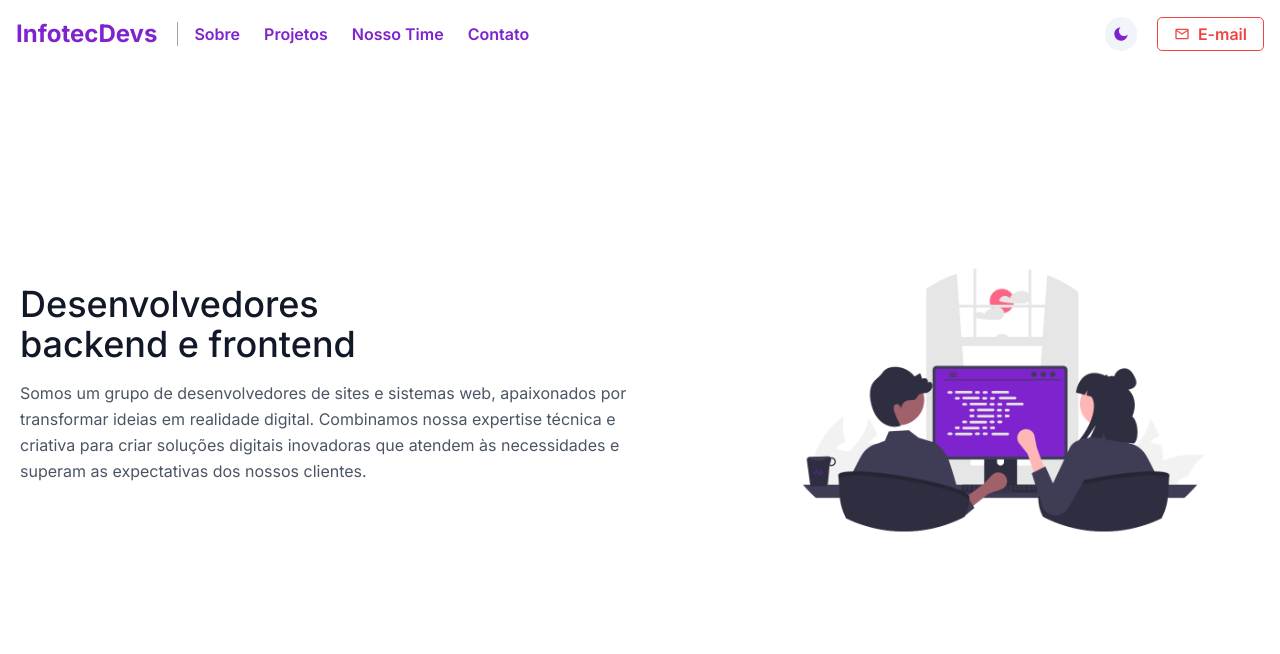
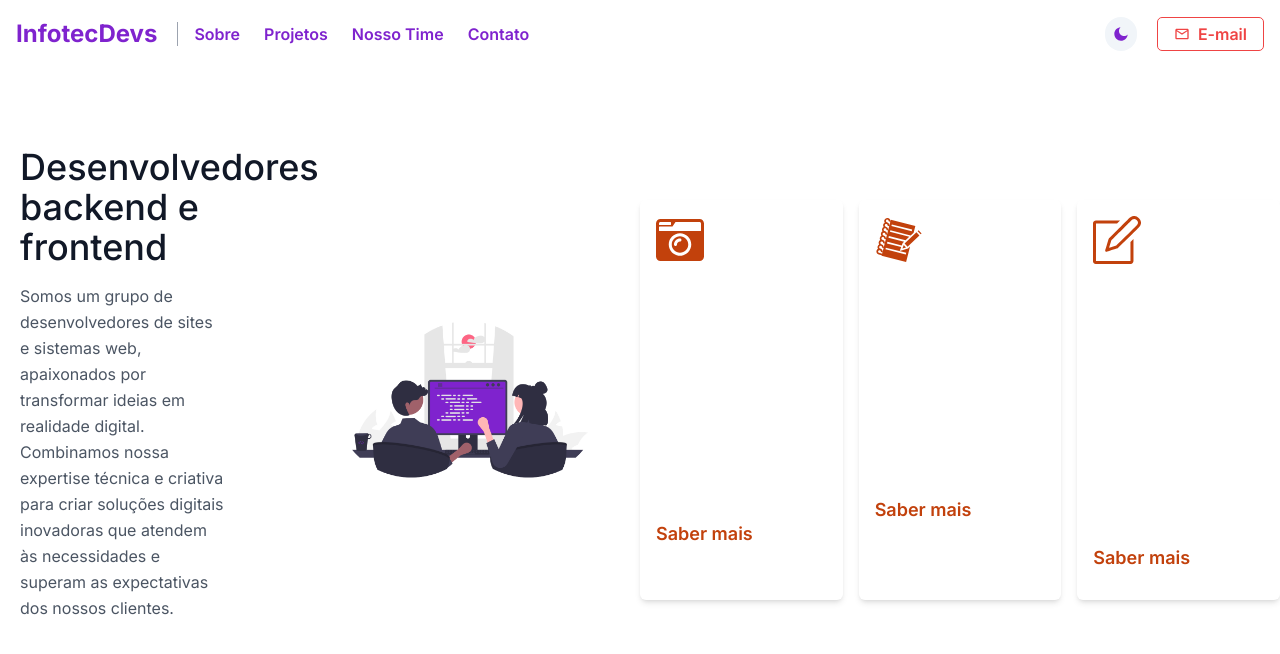
Before and after one commit to infotecdevs/infotec-site, a Next.js app: page / in a window 1280 px wide. Shown: the top 654 px of the page. Built offline with nearby package versions, Linux system fonts and the light colour scheme.

Commit message:
Add skill

```diff
--- a/src/app/page.tsx
+++ b/src/app/page.tsx
@@ -1,5 +1,12 @@
 import Hero from "@/components/Hero";
+import Skill from "@/components/Skill/index";
 
 export default function Home() {
-  return <Hero />;
+  return (
+    <>
+      <Hero />
+      <Skill />
+    </>
+
+  );
 }
```
